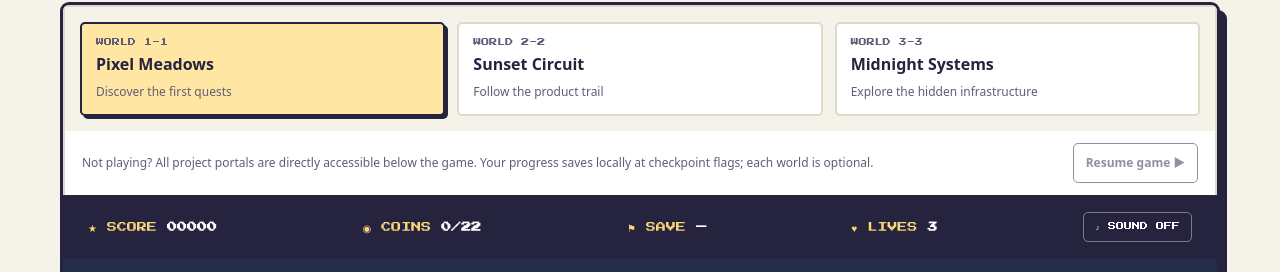
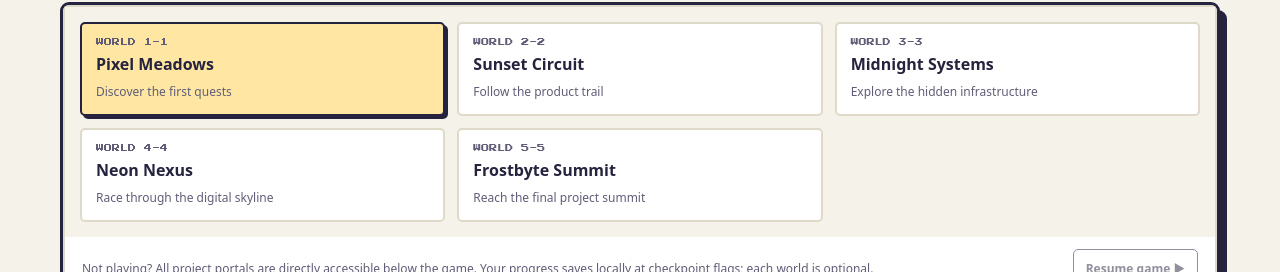
Before and after one commit to Arpitruh/Personal_Portfolio, a Next.js app: page /play in a window 1280 px wide. Shown: the part 521-793 px from the top of the page. Built offline with nearby package versions, Linux system fonts and the light colour scheme; no server answers.

Commit message:
Expand the platformer to five themed worlds with hazards and power-ups
Introduce Neon Nexus and Frostbyte Summit, collectible hidden stars, spike
zones, health/shield/speed pickups and validated per-world records. Keep
existing checkpoint-save formats compatible with the original three worlds.

```diff
--- a/src/data/game-levels.ts
+++ b/src/data/game-levels.ts
@@ -1,4 +1,8 @@
-export type LevelTheme = "meadow" | "sunset" | "midnight";
+export type LevelTheme = "meadow" | "sunset" | "midnight" | "neon" | "frost";
+export type GamePowerup = "shield" | "dash" | "heart";
+export type GameDifficulty = "casual" | "normal" | "expert";
+export const GAME_RECORDS_KEY = "arpit-portfolio-records-v1";
+export const GAME_SETTINGS_KEY = "arpit-portfolio-difficulty-v1";
 export type GameLevel = {
   id: string; title: string; subtitle: string; theme: LevelTheme; width: number;
   platforms: { x: number; y: number; w: number; h: number }[];
@@ -6,6 +10,10 @@ export type GameLevel = {
   enemies: number[];
   pipes: { x: number; projectIndex: number }[];
   checkpoints: number[];
+  hazards?: { x:number; w:number }[];
+  powerups?: { x:number; y:number; type:GamePowerup }[];
+  secretStars?: { x:number; y:number }[];
+  difficulty?: number;
 };
 
 // Fixed layouts are easy to test, deterministic across reloads and don't rely on a network.
@@ -17,7 +25,10 @@ export const gameLevels: GameLevel[] = [
     coins: meadowCoins.map((x,i) => ({x,y:i%3===0?180:i%3===1?160:245})),
     enemies:[560,1160,1530,2230,2970,3500],
     pipes:[{x:950,projectIndex:0},{x:1680,projectIndex:1},{x:2490,projectIndex:2},{x:3230,projectIndex:3}],
-    checkpoints:[1450,2900]
+    checkpoints:[1450,2900],
+    hazards:[{x:820,w:50},{x:2340,w:65},{x:3350,w:55}],
+    powerups:[{x:780,y:260,type:"shield"},{x:2120,y:155,type:"heart"}],
+    secretStars:[{x:720,y:150},{x:2840,y:195}], difficulty:1
   },
   {
     id:"sunset", title:"Sunset Circuit", subtitle:"Follow the product trail", theme:"sunset", width:4500,
@@ -25,7 +36,10 @@ export const gameLevels: GameLevel[] = [
     coins:[300,370,750,800,860,1090,1300,1380,1580,1770,1930,2040,2260,2380,2470,2720,3020,3160,3230,3400,3720,3780,3890,4120].map((x,i)=>({x,y:i%4===0?155:i%3===0?200:241})),
     enemies:[470,1020,1440,2110,2660,3340,3970],
     pipes:[{x:1000,projectIndex:4},{x:1830,projectIndex:5},{x:2800,projectIndex:6},{x:3620,projectIndex:7}],
-    checkpoints:[1600,3170]
+    checkpoints:[1600,3170],
+    hazards:[{x:550,w:60},{x:1700,w:70},{x:2960,w:65},{x:4000,w:55}],
+    powerups:[{x:840,y:150,type:"dash"},{x:2660,y:250,type:"shield"},{x:3740,y:150,type:"heart"}],
+    secretStars:[{x:800,y:140},{x:3200,y:170}], difficulty:2
   },
   {
     id:"midnight", title:"Midnight Systems", subtitle:"Explore the hidden infrastructure", theme:"midnight", width:4700,
@@ -33,7 +47,32 @@ export const gameLevels: GameLevel[] = [
     coins:[330,480,555,910,975,1080,1310,1470,1540,1740,1980,2040,2250,2440,2580,2660,2890,3150,3210,3300,3540,3800,3860,4060,4230,4320].map((x,i)=>({x,y:i%4===0?145:i%3===0?182:244})),
     enemies:[660,1190,1690,2290,2780,3490,3980,4340],
     pipes:[{x:1090,projectIndex:8},{x:2110,projectIndex:9},{x:3330,projectIndex:0},{x:4090,projectIndex:4}],
-    checkpoints:[1550,3170]
+    checkpoints:[1550,3170],
+    hazards:[{x:770,w:70},{x:1840,w:85},{x:3020,w:70},{x:4110,w:70}],
+    powerups:[{x:930,y:145,type:"shield"},{x:2010,y:145,type:"dash"},{x:3430,y:250,type:"heart"}],
+    secretStars:[{x:990,y:145},{x:4260,y:135}], difficulty:3
+  },
+  {
+    id:"neon", title:"Neon Nexus", subtitle:"Race through the digital skyline", theme:"neon", width:4900,
+    platforms:[{x:350,y:228,w:135,h:22},{x:800,y:183,w:150,h:22},{x:1410,y:217,w:130,h:22},{x:1980,y:185,w:160,h:22},{x:2620,y:224,w:140,h:22},{x:3290,y:181,w:150,h:22},{x:3990,y:200,w:160,h:22}],
+    coins:[260,350,440,620,830,890,1080,1250,1440,1520,1780,2030,2090,2320,2630,2700,2900,3110,3330,3400,3600,3840,4040,4120,4350,4570].map((x,i)=>({x,y:i%4===0?153:i%3===0?196:245})),
+    enemies:[610,1140,1610,2280,2740,3590,4040,4470],
+    pipes:[{x:1050,projectIndex:3},{x:1920,projectIndex:6},{x:3010,projectIndex:8},{x:3930,projectIndex:1}],
+    checkpoints:[1680,3300],
+    hazards:[{x:720,w:60},{x:1500,w:70},{x:2430,w:75},{x:3490,w:80},{x:4310,w:70}],
+    powerups:[{x:910,y:145,type:"dash"},{x:2050,y:150,type:"shield"},{x:3360,y:150,type:"heart"}],
+    secretStars:[{x:880,y:138},{x:4050,y:164}],difficulty:4
+  },
+  {
+    id:"frost", title:"Frostbyte Summit", subtitle:"Reach the final project summit", theme:"frost", width:5100,
+    platforms:[{x:400,y:222,w:145,h:22},{x:890,y:175,w:145,h:22},{x:1490,y:208,w:145,h:22},{x:2150,y:174,w:155,h:22},{x:2800,y:221,w:160,h:22},{x:3470,y:168,w:145,h:22},{x:4150,y:205,w:160,h:22},{x:4600,y:165,w:155,h:22}],
+    coins:[310,450,515,690,930,995,1150,1330,1540,1610,1810,2010,2180,2240,2480,2690,2860,2930,3160,3370,3510,3590,3810,4080,4220,4300,4590,4690].map((x,i)=>({x,y:i%4===0?146:i%3===0?190:242})),
+    enemies:[680,1280,1760,2460,3090,3760,4330,4750],
+    pipes:[{x:1060,projectIndex:9},{x:2060,projectIndex:5},{x:3170,projectIndex:7},{x:4200,projectIndex:2}],
+    checkpoints:[1720,3430],
+    hazards:[{x:780,w:65},{x:1660,w:75},{x:2580,w:80},{x:3620,w:80},{x:4460,w:70}],
+    powerups:[{x:950,y:145,type:"shield"},{x:2260,y:150,type:"dash"},{x:3550,y:145,type:"heart"}],
+    secretStars:[{x:960,y:130},{x:4640,y:130}],difficulty:5
   }
 ];
 export type GameCheckpointSave = {
@@ -54,3 +93,25 @@ export function validateGameSave(value: unknown, level: GameLevel): GameCheckpoi
   if (!save.defeated.every((n) => Number.isInteger(n) && n >= 0 && n < level.enemies.length)) return null;
   return save as GameCheckpointSave;
 }
+
+// Game records never go to a server. Validate localStorage before displaying scores.
+export type LevelRecord={score:number;coins:number;stars:number;seconds:number;difficulty:GameDifficulty};
+export function validateLevelRecord(value:unknown):LevelRecord|null {
+ if(!value||typeof value!=="object")return null;
+ const r=value as Partial<LevelRecord>;
+ if(!Number.isInteger(r.score)||r.score!<0||r.score!>10000000)return null;
+ if(!Number.isInteger(r.coins)||r.coins!<0||r.coins!>100)return null;
+ if(!Number.isInteger(r.stars)||r.stars!<0||r.stars!>3)return null;
+ if(typeof r.seconds!=="number"||!Number.isFinite(r.seconds)||r.seconds!<0||r.seconds!>36000)return null;
+ if(r.difficulty!=="casual"&&r.difficulty!=="normal"&&r.difficulty!=="expert")return null;
+ return r as LevelRecord;
+}
+export function rankMission(coins:number,total:number,stars:number,hearts:number) {
+ const fraction=total?coins/total:0;
+ return {collector:fraction>=.75,explorer:stars>=1,survivor:hearts>=2,perfect:fraction>=.95&&stars>=2&&hearts>=2};
+}
+export function difficultySettings(mode:GameDifficulty) {
+ return mode==="casual"?{lives:5,damageCooldown:145,enemySpeed:.65,bonus:1}:
+ mode==="expert"?{lives:2,damageCooldown:65,enemySpeed:1.55,bonus:1.5}:
+ {lives:3,damageCooldown:90,enemySpeed:1,bonus:1.2};
+}
```
